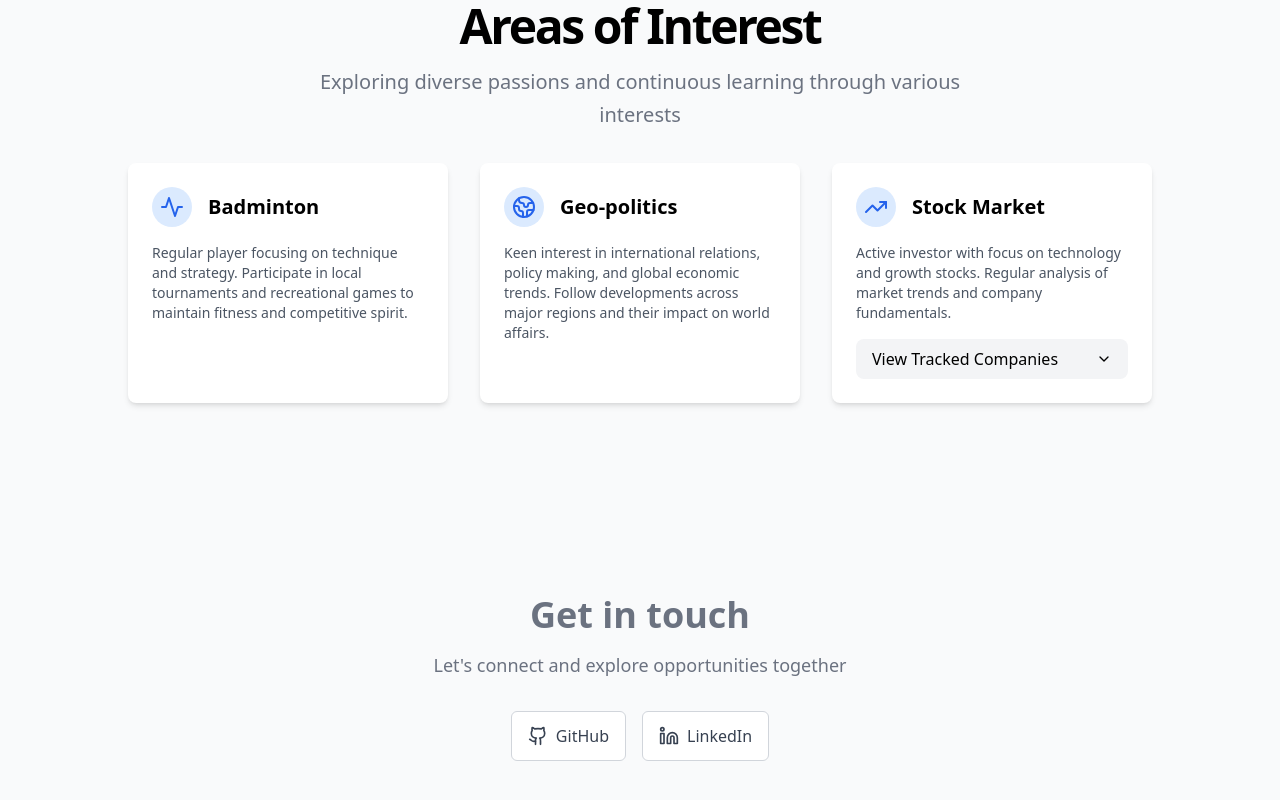
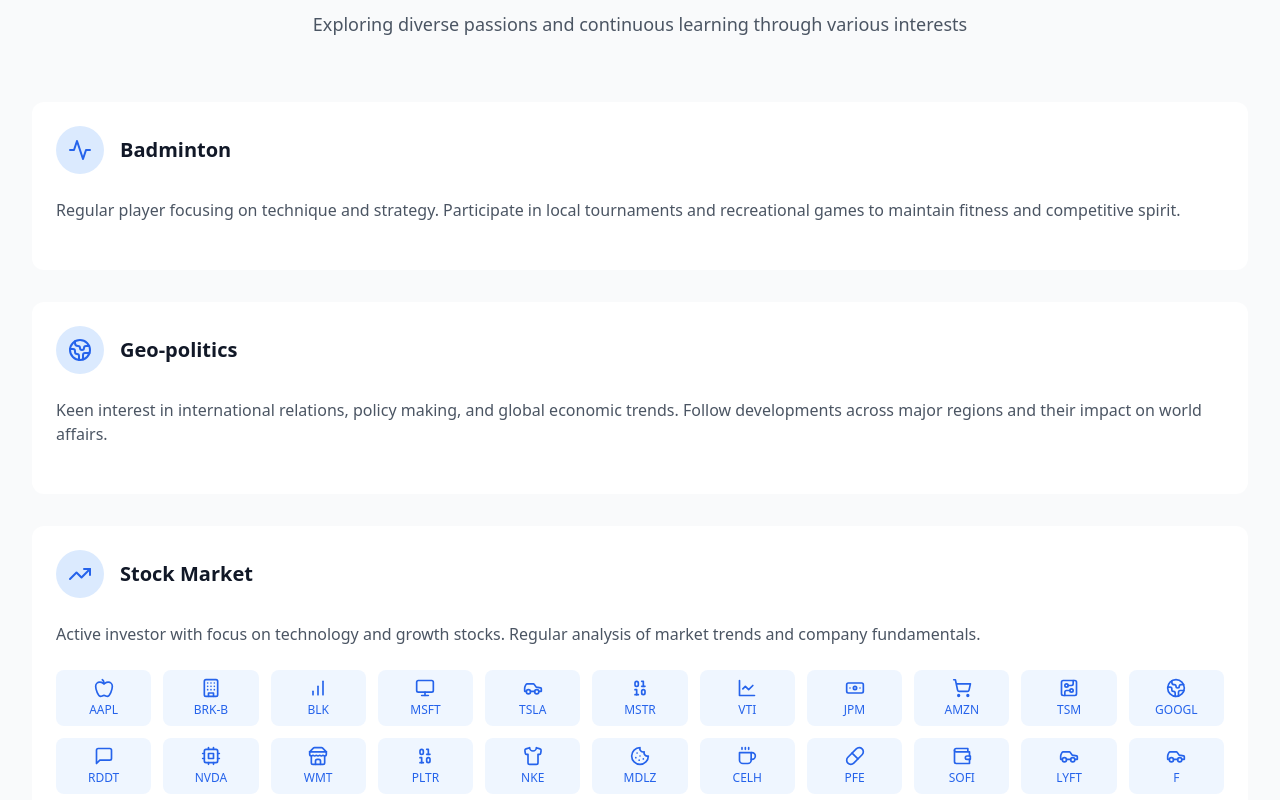
Before and after one commit to Nishchaypat/portfolio-react-vite, a React (Vite) app: page / in a window 1280 px wide. Shown: the part 6120-6920 px from the top of the page. Built offline with nearby package versions, Linux system fonts and the light colour scheme.

Commit message:
Cleanner code for interests

```diff
--- a/src/components/InterestSection.jsx
+++ b/src/components/InterestSection.jsx
@@ -3,9 +3,8 @@
   Activity,
   Globe2,
   TrendingUp,
-  ChevronRight,
+  X,
   Monitor,
-  Building2,
   ShoppingCart,
   Cpu,
   MessageSquare,
@@ -13,7 +12,6 @@
   Shirt,
   Coffee,
   Wallet,
-  ChevronDown,
   Banknote,
   Binary,
   LineChart,
@@ -25,6 +23,7 @@
   Cookie,
   Building
 } from 'lucide-react';
+import { useTheme } from '../context/ThemeContext';
 
 const companyDetails = {
   AAPL: { name: 'Apple', sector: 'Technology', industry: 'Consumer Electronics', icon: Apple },
@@ -52,8 +51,9 @@
 };
 
 const InterestSection = () => {
+  const { currentTheme } = useTheme();
   const [selectedCompany, setSelectedCompany] = useState(null);
-  const [isStocksOpen, setIsStocksOpen] = useState(false);
+  const [hoveredCard, setHoveredCard] = useState(null);
 
   const interests = [
     {
@@ -75,64 +75,62 @@
   ];
 
   return (
-    <section className="w-full py-12 md:py-24 lg:py-32 bg-background">
-      <div className="container px-4 md:px-6">
-        <div className="flex flex-col items-center justify-center space-y-4 text-center">
-          <h2 className="text-3xl font-bold tracking-tighter sm:text-4xl md:text-5xl">
+    <section id="interests" className={`py-20 ${currentTheme.background.primary}`}>
+      <div className="max-w-7xl mx-auto px-4 sm:px-6 lg:px-8">
+        <div className="text-center mb-16">
+          <h2 className={`text-3xl font-bold ${currentTheme.text.primary} sm:text-4xl`}>
             Areas of Interest
           </h2>
-          <p className="mx-auto max-w-[700px] text-gray-500 md:text-xl/relaxed lg:text-base/relaxed xl:text-xl/relaxed dark:text-gray-400">
+          <p className={`mt-4 text-lg ${currentTheme.text.secondary}`}>
             Exploring diverse passions and continuous learning through various interests
           </p>
         </div>
 
-        <div className="mx-auto grid max-w-5xl grid-cols-1 gap-6 md:grid-cols-3 lg:gap-8 mt-8">
+        <div className="flex flex-col gap-8">
           {interests.map((interest, index) => (
             <div
               key={index}
-              className="relative group bg-white dark:bg-gray-800 rounded-lg shadow-md hover:shadow-lg transition-shadow duration-200 p-6"
+              className={`rounded-xl transition-all duration-300 transform
+                ${hoveredCard === index ? 'scale-[1.02]' : ''}
+                ${currentTheme.background.secondary} p-6`}
+              onMouseEnter={() => setHoveredCard(index)}
+              onMouseLeave={() => setHoveredCard(null)}
             >
-              <div className="flex items-center space-x-4 mb-4">
-                <div className="p-2 rounded-full bg-blue-100 dark:bg-blue-900">
-                  <interest.icon className="w-6 h-6 text-blue-600 dark:text-blue-400" />
+              <div className="flex items-center space-x-4 mb-6">
+                <div className="p-3 rounded-full bg-blue-100 dark:bg-blue-900">
+                  <interest.icon className="w-6 h-6 text-blue-600" />
                 </div>
-                <h3 className="text-xl font-semibold">{interest.title}</h3>
+                <h3 className={`text-xl font-bold ${currentTheme.text.primary}`}>
+                  {interest.title}
+                </h3>
               </div>
 
-              <p className="text-sm text-gray-600 dark:text-gray-300">
+              <p className={`${currentTheme.text.secondary} mb-6`}>
                 {interest.description}
               </p>
 
               {interest.hasStocks && (
                 <div className="mt-4">
-                  <button
-                    onClick={() => setIsStocksOpen(!isStocksOpen)}
-                    className="flex items-center justify-between w-full px-4 py-2 bg-gray-100 dark:bg-gray-700 rounded-lg hover:bg-gray-200 dark:hover:bg-gray-600 transition-colors"
-                  >
-                    <span>View Tracked Companies</span>
-                    <ChevronDown className={`w-4 h-4 transition-transform ${isStocksOpen ? 'rotate-180' : ''}`} />
-                  </button>
-
-                  {isStocksOpen && (
-                    <div className="mt-2 space-y-2 max-h-96 overflow-y-auto">
+                  <div className="grid grid-cols-4 sm:grid-cols-8 md:grid-cols-11 gap-3">
                     {Object.entries(companyDetails).map(([symbol, company]) => {
                       const IconComponent = company.icon;
                       return (
-                          <div
+                        <button
                           key={symbol}
-                            className="flex items-center justify-between p-2 rounded-lg hover:bg-gray-100 dark:hover:bg-gray-700 cursor-pointer group"
                           onClick={() => setSelectedCompany(symbol)}
+                          className={`group flex flex-col items-center p-2 rounded-lg
+                            ${currentTheme.background.accent} hover:bg-blue-600
+                            transition-colors duration-200`}
+                          title={`${company.name} (${symbol})`}
                         >
-                            <div className="flex items-center space-x-2">
-                              <IconComponent className="w-4 h-4" />
-                              <span className="text-sm">{company.name}</span>
-                            </div>
-                            <ChevronRight className="w-4 h-4 opacity-0 group-hover:opacity-100 transition-opacity" />
-                          </div>
+                          <IconComponent className={`w-5 h-5 ${currentTheme.text.accent} group-hover:text-white`} />
+                          <span className={`text-xs mt-1 ${currentTheme.text.accent} group-hover:text-white`}>
+                            {symbol}
+                          </span>
+                        </button>
                       );
                     })}
                   </div>
-                  )}
                 </div>
               )}
             </div>
@@ -141,27 +139,36 @@
 
         {selectedCompany && (
           <div className="fixed inset-0 bg-black/50 flex items-center justify-center p-4 z-50">
-            <div className="bg-white dark:bg-gray-800 rounded-lg shadow-xl w-full max-w-md">
+            <div className={`${currentTheme.background.secondary} rounded-xl w-full max-w-md`}>
               <div className="p-6">
-                <div className="flex items-center space-x-2 mb-4">
+                <div className="flex justify-between items-center mb-6">
+                  <div className="flex items-center space-x-3">
                     {(() => {
                       const IconComponent = companyDetails[selectedCompany].icon;
-                    return <IconComponent className="w-6 h-6" />;
+                      return <IconComponent className={`w-6 h-6 ${currentTheme.text.primary}`} />;
                     })()}
-                  <h3 className="text-xl font-semibold">
-                    {companyDetails[selectedCompany].name} ({selectedCompany})
+                    <h3 className={`text-xl font-bold ${currentTheme.text.primary}`}>
+                      {companyDetails[selectedCompany].name}
                     </h3>
-                </div>
-                <div className="space-y-2">
-                  <p><strong>Sector:</strong> {companyDetails[selectedCompany].sector}</p>
-                  <p><strong>Industry:</strong> {companyDetails[selectedCompany].industry}</p>
                   </div>
                   <button
                     onClick={() => setSelectedCompany(null)}
-                  className="mt-6 w-full bg-blue-600 text-white hover:bg-blue-700 px-4 py-2 rounded-lg transition-colors"
+                    className="p-1 rounded-full hover:bg-gray-200 dark:hover:bg-gray-700 transition-colors"
                   >
-                  Close
+                    <X className="w-5 h-5" />
                   </button>
+                </div>
+                <div className="space-y-4">
+                  <div className={`${currentTheme.background.accent} ${currentTheme.text.accent} p-3 rounded-lg`}>
+                    <p className="font-medium">Ticker: {selectedCompany}</p>
+                  </div>
+                  <div className={`${currentTheme.background.accent} ${currentTheme.text.accent} p-3 rounded-lg`}>
+                    <p className="font-medium">Sector: {companyDetails[selectedCompany].sector}</p>
+                  </div>
+                  <div className={`${currentTheme.background.accent} ${currentTheme.text.accent} p-3 rounded-lg`}>
+                    <p className="font-medium">Industry: {companyDetails[selectedCompany].industry}</p>
+                  </div>
+                </div>
               </div>
             </div>
           </div>
```
Lines whose indentation alone changed are shown as unchanged.
